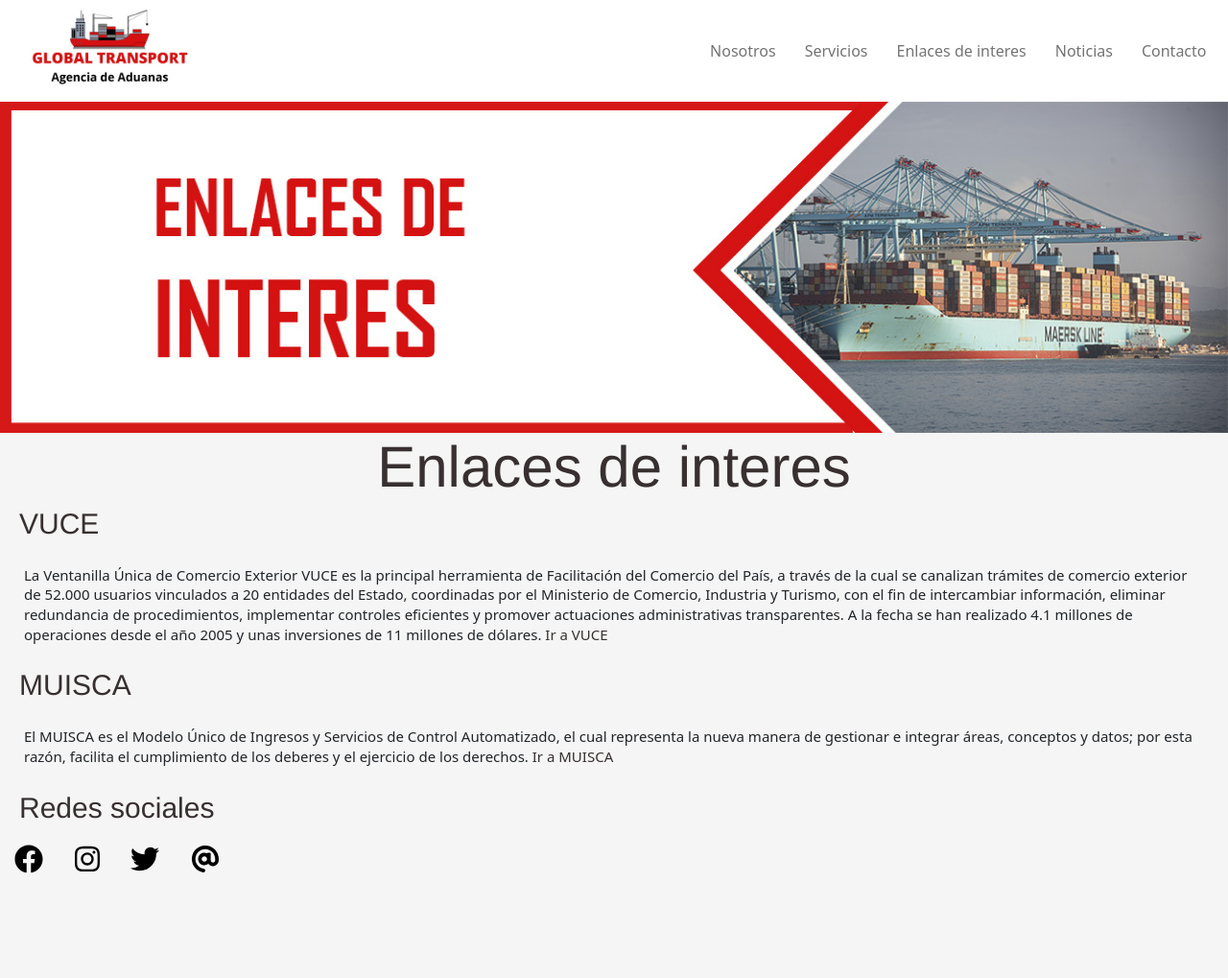
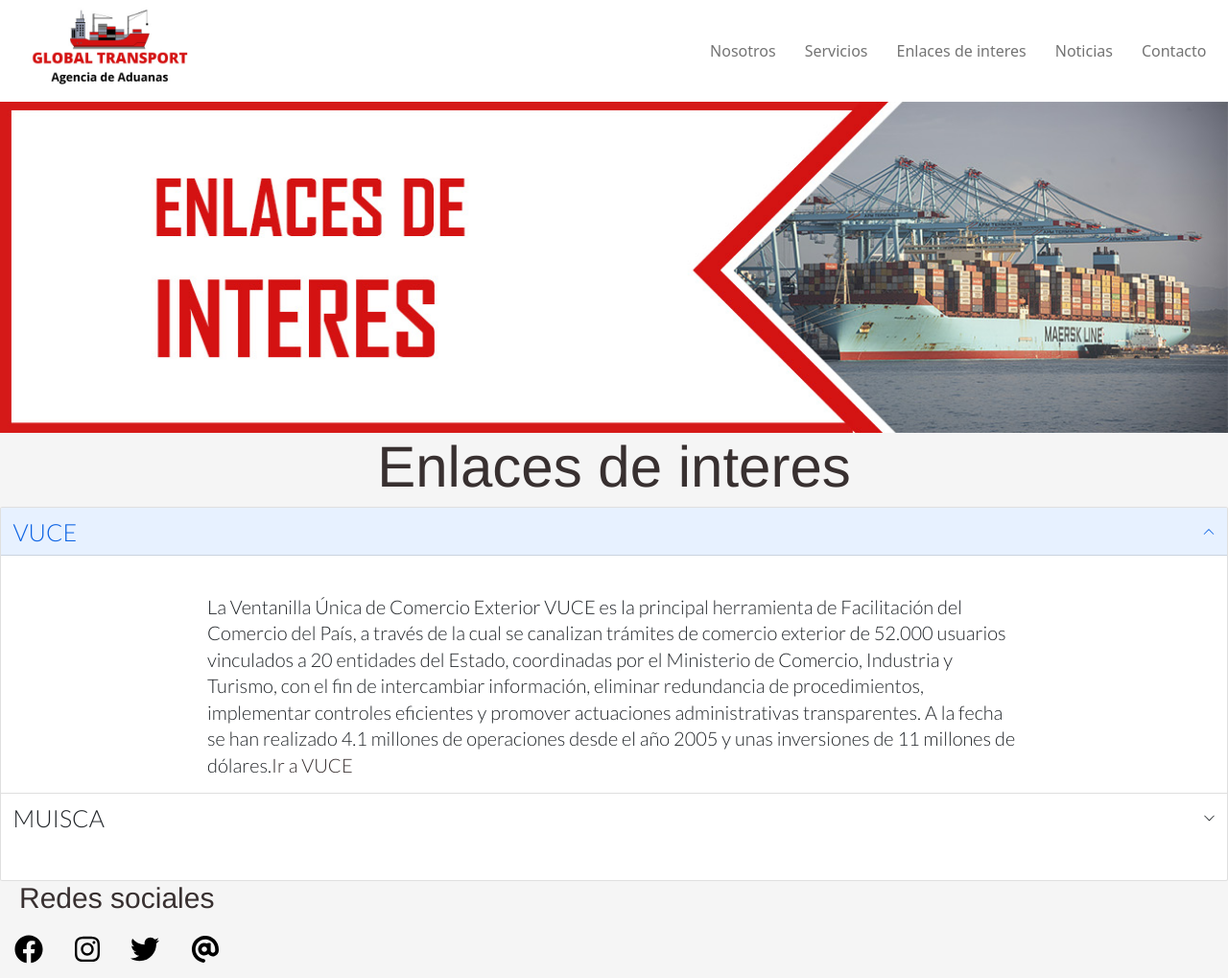
Before and after one commit to HugoPedraza/coderHouseDesarrollo, a plain HTML site: page enlaces/enlaces-de-interes.html in a window 1280 px wide. Shown: the whole page at 96% size. Before the commit the page ends 925 px from the top, so only its background shows below. Drawn offline with nearby package versions, Linux system fonts and the light colour scheme.

Commit message:
Agregando accordion a Enlaces de interes

```diff
--- a/enlaces/enlaces-de-interes.html
+++ b/enlaces/enlaces-de-interes.html
@@ -61,19 +61,32 @@
 
         <div class="contenedorEnlaces">
             <section>
-                <div>
-                    <h2 class="titleText">VUCE</h2>
-                    <p class="textFontSize">La Ventanilla Única de Comercio Exterior VUCE es la principal herramienta de Facilitación del Comercio del País, a través de la cual se canalizan trámites de comercio exterior de 52.000 usuarios vinculados a 20 entidades del Estado, coordinadas por el Ministerio de Comercio, Industria y Turismo, con el fin de intercambiar información, eliminar redundancia de procedimientos, implementar controles eficientes y promover actuaciones administrativas transparentes. A la fecha se han realizado 4.1 millones de operaciones desde el año 2005 y unas inversiones de 11 millones de dólares.  <a href="https://www.vuce.gov.co/" target="_blank">Ir a VUCE</a></p>
-
+              <div class="accordion" id="accordionExample">
+                <div class="accordion-item">
+                  <h2 class="accordion-header" id="headingOne">
+                    <button class="accordion-button nosotrosSub" type="button" data-bs-toggle="collapse" data-bs-target="#collapseOne" aria-expanded="true" aria-controls="collapseOne">
+                      VUCE
+                    </button>
+                  </h2>
+                  <div id="collapseOne" class="accordion-collapse collapse show" aria-labelledby="headingOne" data-bs-parent="#accordionExample">
+                    <div class="accordion-body nosotrosText">
+                      La Ventanilla Única de Comercio Exterior VUCE es la principal herramienta de Facilitación del Comercio del País, a través de la cual se canalizan trámites de comercio exterior de 52.000 usuarios vinculados a 20 entidades del Estado, coordinadas por el Ministerio de Comercio, Industria y Turismo, con el fin de intercambiar información, eliminar redundancia de procedimientos, implementar controles eficientes y promover actuaciones administrativas transparentes. A la fecha se han realizado 4.1 millones de operaciones desde el año 2005 y unas inversiones de 11 millones de dólares.<a href="https://www.vuce.gov.co/" target="_blank">Ir a VUCE</a>
+                    </div>
+                  </div>
                 </div>
-            </section>
-
-            <section>
-                <div>
-                    <h2 class="titleText">MUISCA</h2>
-                    <p class="textFontSize">El MUISCA es el Modelo Único de Ingresos y Servicios de Control Automatizado, el cual representa la nueva manera de gestionar e integrar áreas, conceptos y datos; por esta razón, facilita el cumplimiento de los deberes y el ejercicio de los derechos.  <a href="https://www.dian.gov.co/" target="_blank">Ir a MUISCA</a></p>
-
+                <div class="accordion-item">
+                  <h2 class="accordion-header" id="headingTwo">
+                    <button class="accordion-button collapsed nosotrosSub" type="button" data-bs-toggle="collapse" data-bs-target="#collapseTwo" aria-expanded="false" aria-controls="collapseTwo">
+                      MUISCA
+                    </button>
+                  </h2>
+                  <div id="collapseTwo" class="accordion-collapse collapse" aria-labelledby="headingTwo" data-bs-parent="#accordionExample">
+                    <div class="accordion-body nosotrosText">
+                      El MUISCA es el Modelo Único de Ingresos y Servicios de Control Automatizado, el cual representa la nueva manera de gestionar e integrar áreas, conceptos y datos; por esta razón, facilita el cumplimiento de los deberes y el ejercicio de los derechos.  <a href="https://www.dian.gov.co/" target="_blank">Ir a MUISCA</a>
+                    </div>
+                  </div>
                 </div>
+              </div>
             </section>
 
          </div>
```
Also changed, not shown: nosotros.html (+3 -0 lines).
